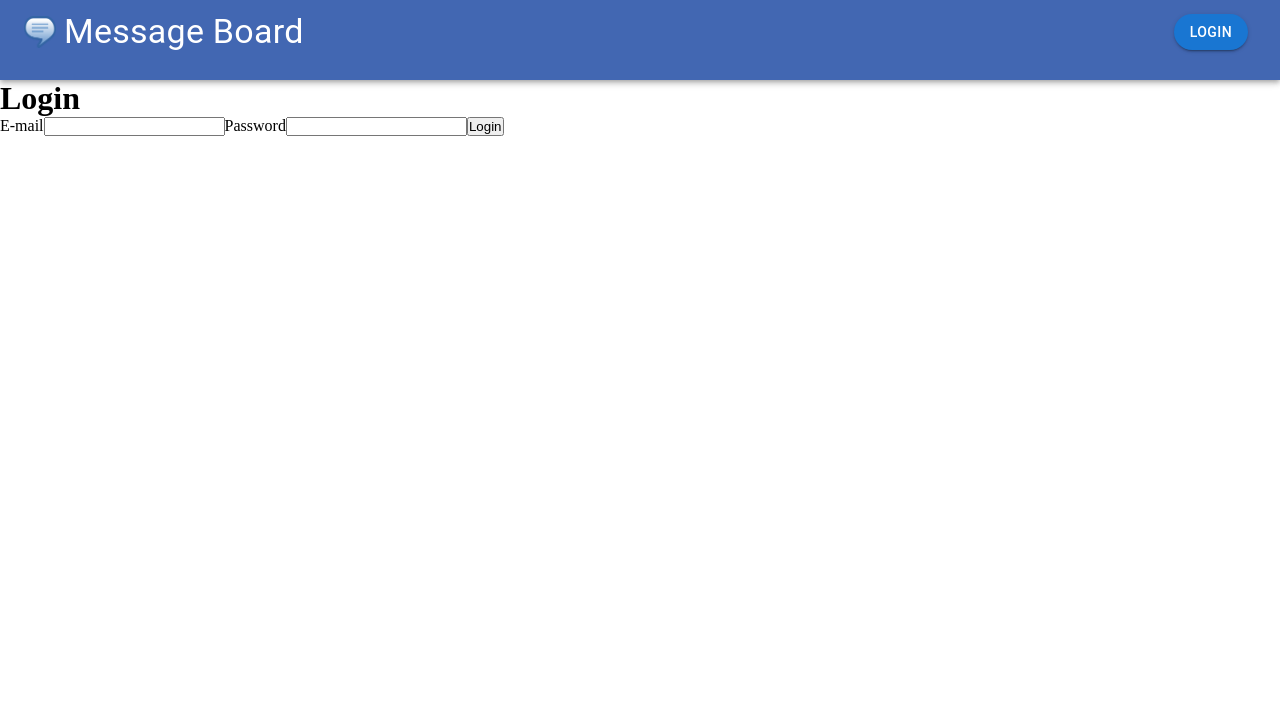
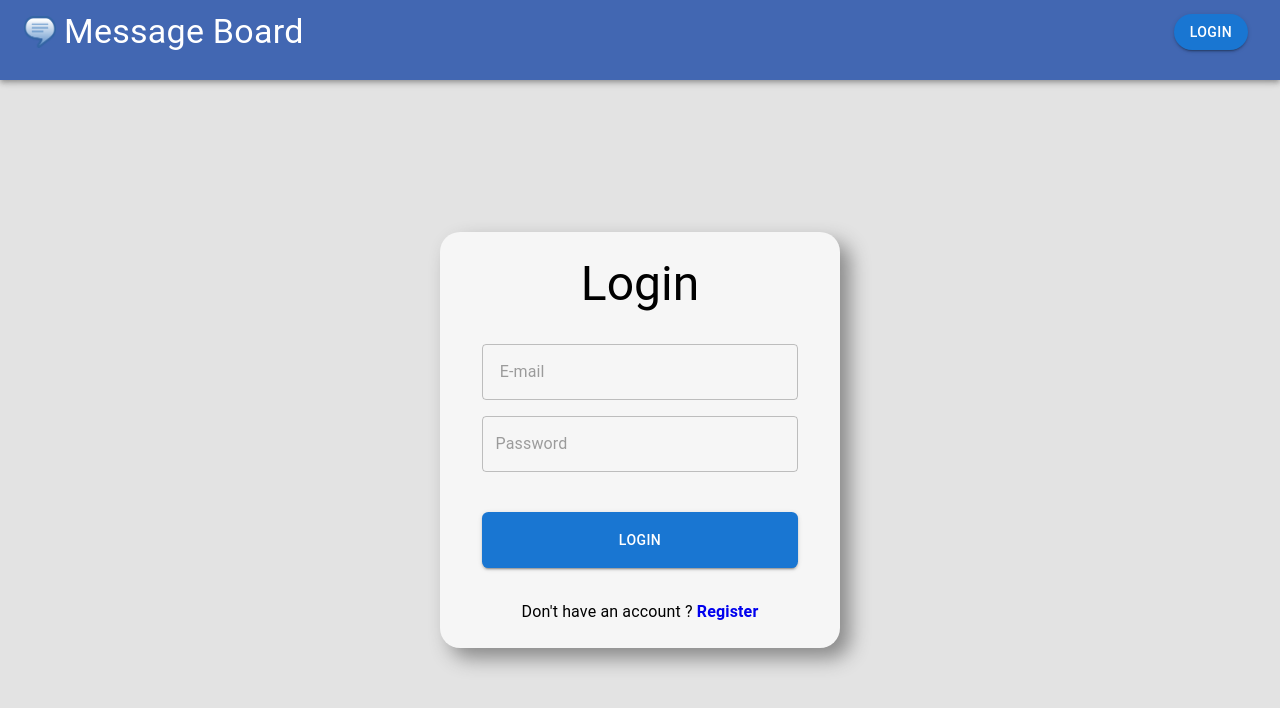
Before and after one commit to altinawiwaseem/message-Board, a React (Create React App) app in the folder client/: page /login in a window 1280 px wide. Shown: the top 708 px of the page. Built offline with nearby package versions, Linux system fonts and the light colour scheme.

Commit message:
login component

```diff
--- a/client/src/components/Login/index.js
+++ b/client/src/components/Login/index.js
@@ -1,6 +1,8 @@
+import { Box, Button, TextField, Typography } from "@mui/material";
 import axios from "axios";
 import { useState } from "react";
-import { useNavigate } from "react-router-dom";
+import { Link, useNavigate } from "react-router-dom";
+import style from "../Register/Register.module.css";
 
 export default function Login() {
   const [error, setError] = useState("");
@@ -23,29 +25,71 @@ export default function Login() {
       navigate("/message");
     } catch (error) {
       setError(error.response.data.message);
+      console.log(error.response);
     }
   };
 
   return (
-    <>
-      <h1>Login</h1>
-      {error ? <p>{error}</p> : null}
+    <div className={style.formContainer}>
       <form onSubmit={handleLogin}>
-        <label>
-          E-mail
-          <input type="email" autoComplete="email" name="email" required />
-        </label>
-        <label>
-          Password
-          <input
+        <Box
+          width={400}
+          display="flex"
+          flexDirection={"column"}
+          alignItems="center"
+          justifyContent={"center"}
+          boxShadow="10px 10px 20px #888"
+          padding={3}
+          margin="auto"
+          borderRadius={5}
+          gap="1rem"
+          sx={{ background: "#f6f6f6" }}
+        >
+          <Typography variant="h3" textAlign="center">
+            Login
+          </Typography>
+          <Typography color="red" textAlign="center">
+            {error}
+          </Typography>
+          <TextField
+            className={style.input}
+            placeholder=" E-mail"
+            type="email"
+            autoComplete="email"
+            name="email"
+            required
+          />
+          <TextField
+            className={style.input}
+            placeholder="Password"
             type="password"
-            autoComplete="current-password"
+            autoComplete="new-password"
             name="password"
             required
           />
-        </label>
-        <button type="submit">Login</button>
+          <Button
+            className={style.button}
+            type="submit"
+            variant="contained"
+            sx={{
+              borderRadius: "0.4rem",
+              padding: "1rem 2rem",
+              marginTop: 3,
+              width: "90%",
+            }}
+          >
+            Login
+          </Button>
+          <Typography marginTop={2}>
+            Don't have an account ?{" "}
+            {
+              <Link className={style.a} variant="contained" to="/register">
+                Register
+              </Link>
+            }
+          </Typography>
+        </Box>
       </form>
-    </>
+    </div>
   );
 }
--- a/client/src/components/Register/index.js
+++ b/client/src/components/Register/index.js
@@ -9,7 +9,6 @@ import style from "./Register.module.css";
 export default function Register() {
   const navigate = useNavigate();
   const dispatch = useDispatch();
-  const [error, setError] = useState("");
 
   const handleSubmit = async (event) => {
     event.preventDefault();
@@ -24,9 +23,8 @@ export default function Register() {
         })
         .then(() => dispatch(authActions.login()))
         .then(navigate("/login"));
-      setError("");
     } catch (error) {
-      setError(error.response.data.message);
+      console.log(error);
     }
   };
 
@@ -46,8 +44,8 @@ export default function Register() {
           gap="1rem"
           sx={{ background: "#f6f6f6" }}
         >
-          <Typography variant="h2" padding={3} textAlign="center">
-            {error ? { error } : null}
+          <Typography variant="h3" textAlign="center">
+            Register
           </Typography>
           <TextField
             className={style.input}
```
Also changed, not shown: 1 other file (tests, documents, lock files or other folders).
